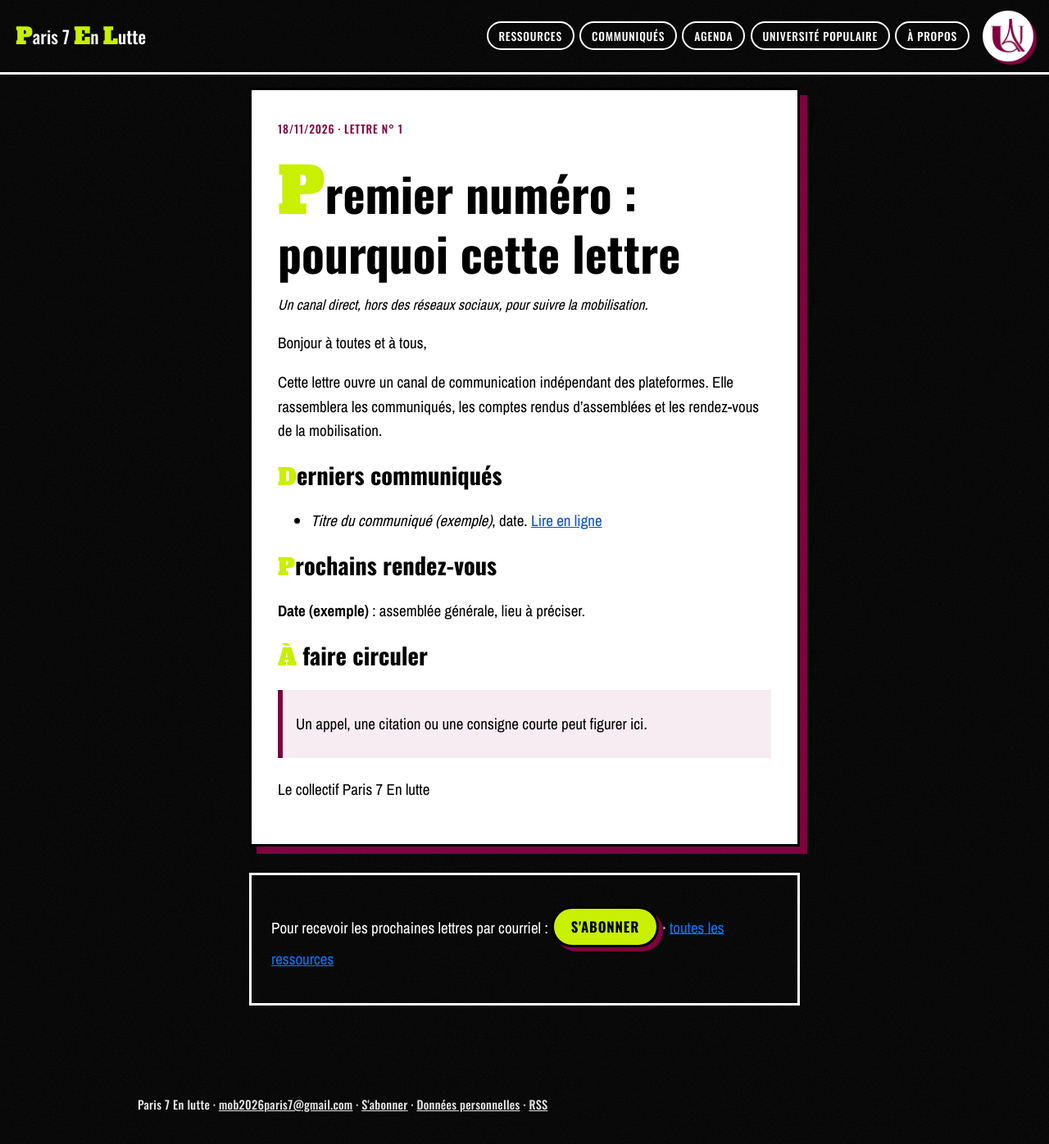
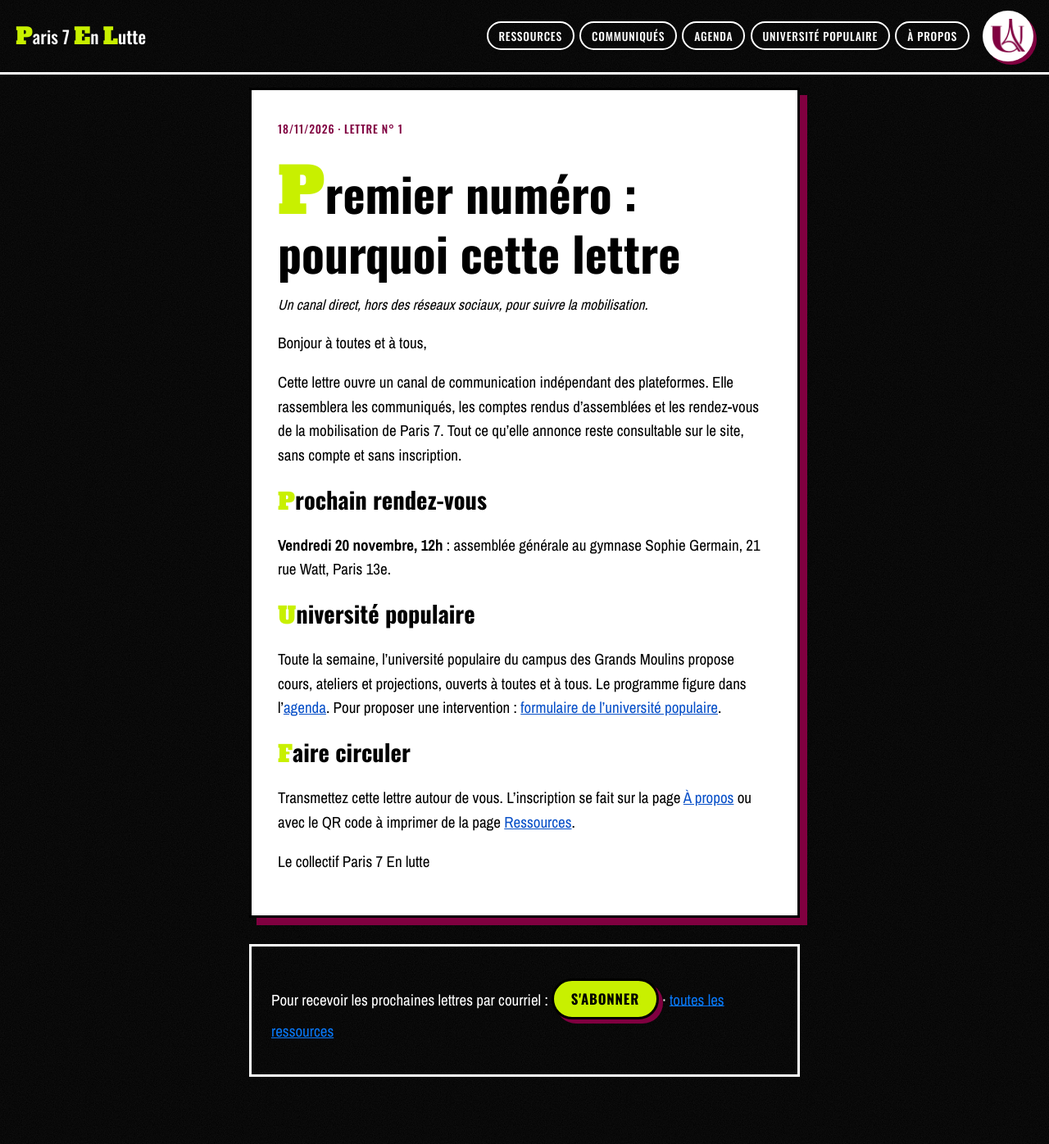
Before and after one commit to Paris7enLutte/paris7enlutte.github.io, a Jekyll site: the page built from _posts/2026-11-18-premiere-lettre.md, in a window 1280 px wide and 1400 px high. Shown: the top 1396 px of the window at 82% size. Built offline with Jekyll 4.4.1, drawn with Linux system fonts in a browser that asks for light colours.

Commit message:
Lettre n° 1 : retrait des exemples

```diff
--- a/_posts/2026-11-18-premiere-lettre.md
+++ b/_posts/2026-11-18-premiere-lettre.md
@@ -2,24 +2,22 @@
 title: "Premier numéro : pourquoi cette lettre"
 chapo: "Un canal direct, hors des réseaux sociaux, pour suivre la mobilisation."
 numero: 1
-# Passez à true pour que la lettre parte par courriel lors de l'enregistrement.
-envoyer: false
 ---
 
 Bonjour à toutes et à tous,
 
-Cette lettre ouvre un canal de communication indépendant des plateformes. Elle rassemblera les communiqués, les comptes rendus d'assemblées et les rendez-vous de la mobilisation.
+Cette lettre ouvre un canal de communication indépendant des plateformes. Elle rassemblera les communiqués, les comptes rendus d'assemblées et les rendez-vous de la mobilisation de Paris 7. Tout ce qu'elle annonce reste consultable sur le site, sans compte et sans inscription.
 
-## Derniers communiqués
+## Prochain rendez-vous
 
-- *Titre du communiqué (exemple)*, date. [Lire en ligne](https://example.org)
+**Vendredi 20 novembre, 12h** : assemblée générale au gymnase Sophie Germain, 21 rue Watt, Paris 13e.
 
-## Prochains rendez-vous
+## Université populaire
 
-**Date (exemple)** : assemblée générale, lieu à préciser.
+Toute la semaine, l'université populaire du campus des Grands Moulins propose cours, ateliers et projections, ouverts à toutes et à tous. Le programme figure dans l'[agenda]({{ '/agenda/' | relative_url }}). Pour proposer une intervention : [formulaire de l'université populaire]({{ '/universite-populaire/' | relative_url }}#formulaire).
 
-## À faire circuler
+## Faire circuler
 
-> Un appel, une citation ou une consigne courte peut figurer ici.
+Transmettez cette lettre autour de vous. L'inscription se fait sur la page [À propos]({{ '/a-propos/' | relative_url }}#inscription) ou avec le QR code à imprimer de la page [Ressources]({{ '/ressources/' | relative_url }}).
 
 Le collectif Paris 7 En lutte
```
